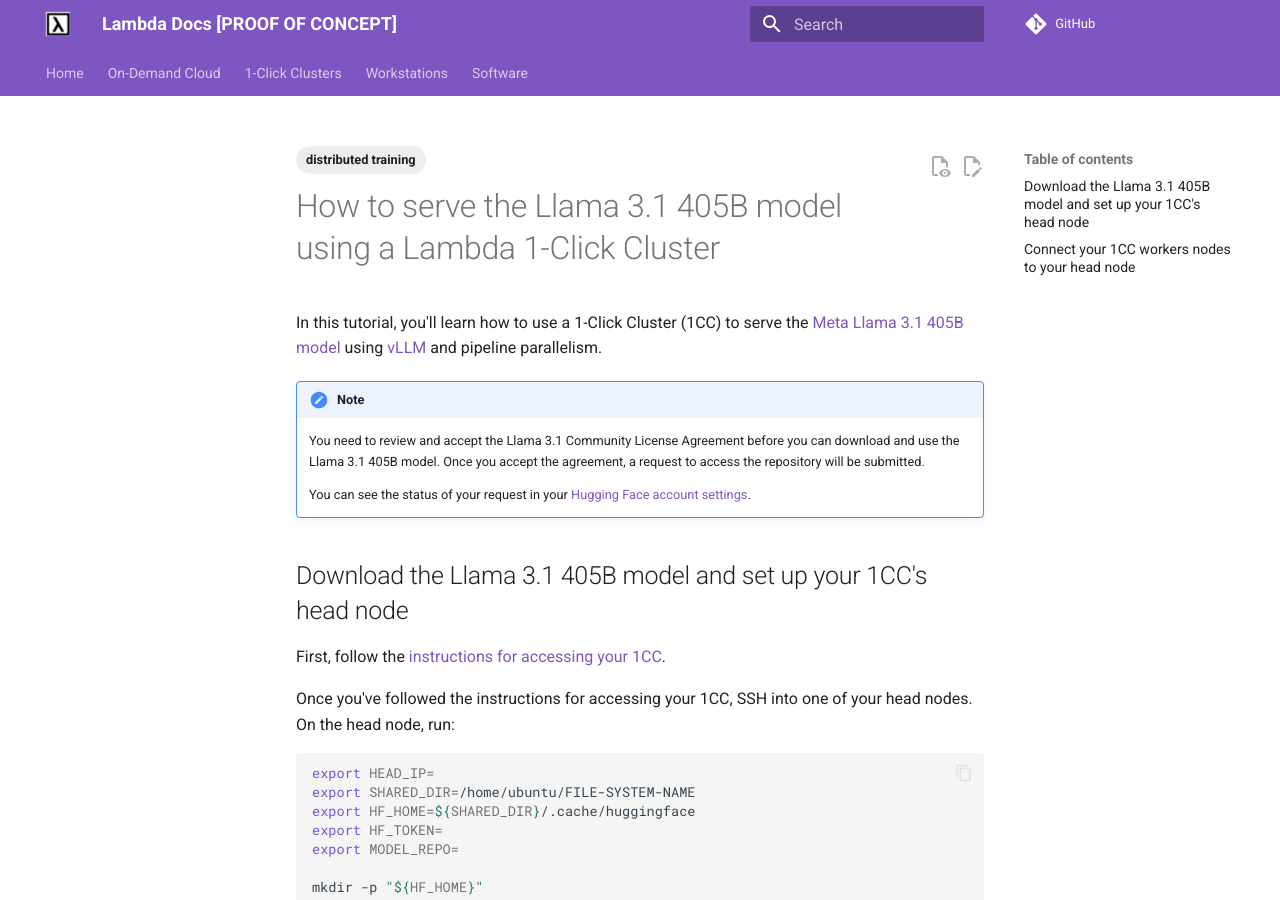
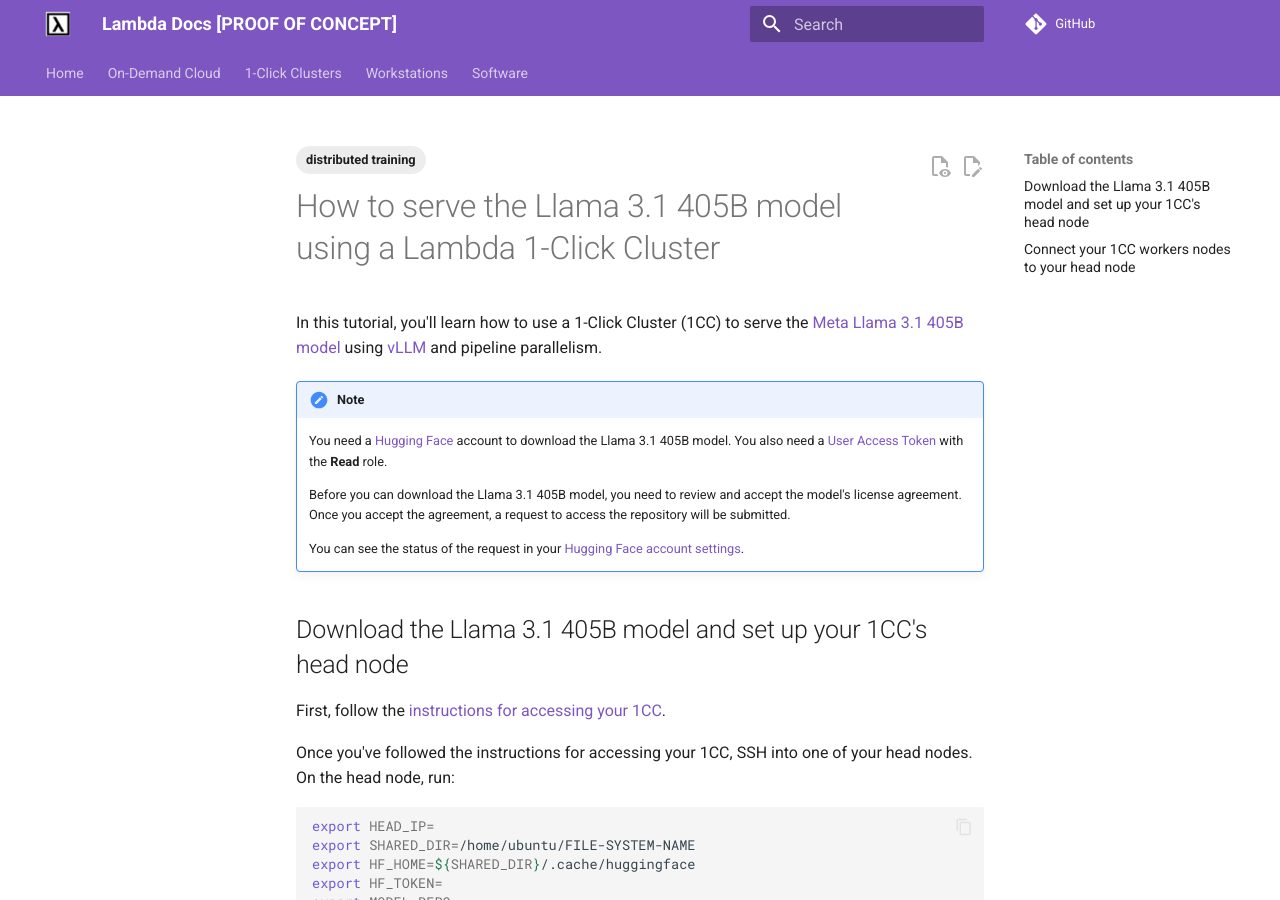
Before and after one commit to cbrownstein-lambda/lambda-docs-mkdocs, an MkDocs documentation site: the page built from docs/1-click-clusters/serving-llama-3_1-405b.md, in a window 1280 px wide and 900 px high. Built offline with MkDocs 1.6.1 and Material for MkDocs 9.7.7, drawn with Linux system fonts in a browser that asks for light colours; comment, search, counter and statistics services are not loaded.

Commit message:
Note that a HF account and token are needed

```diff
--- a/docs/1-click-clusters/serving-llama-3_1-405b.md
+++ b/docs/1-click-clusters/serving-llama-3_1-405b.md
@@ -14,11 +14,16 @@
 
 !!! note
 
-    You need to review and accept the Llama 3.1 Community License Agreement
-    before you can download and use the Llama 3.1 405B model. Once you accept
-    the agreement, a request to access the repository will be submitted.
+    You need a [Hugging Face](https://huggingface.co/) account to download the
+    Llama 3.1 405B model. You also need a
+    [User Access Token](https://huggingface.co/docs/hub/en/security-tokens)
+    with the **Read** role.
 
-    You can see the status of your request in your
+    Before you can download the Llama 3.1 405B model, you need to review and
+    accept the model's license agreement. Once you accept the agreement, a
+    request to access the repository will be submitted.
+
+    You can see the status of the request in your
     [Hugging Face account settings](https://huggingface.co/settings/gated-repos).
 
 ## Download the Llama 3.1 405B model and set up your 1CC's head node
```
